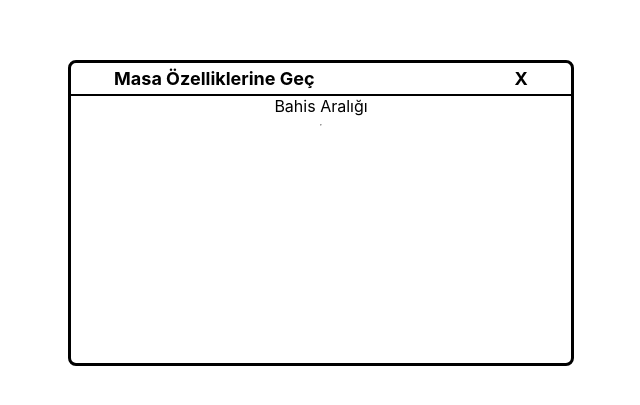
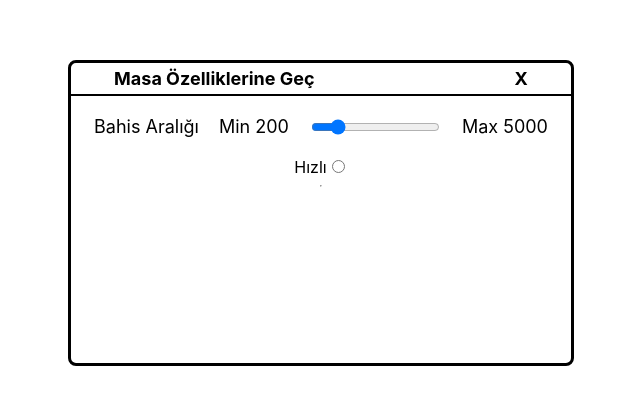
Before and after one commit to emrecan-balgun/digitoy-case, a React (Create React App) app: page / in a window 1280 px wide. Shown: the part 187-592 px from the top of the page, without its empty margins (319-959 px from the left). Built offline with nearby package versions, Linux system fonts and the light colour scheme.

Commit message:
update app.js

```diff
--- a/package.json
+++ b/package.json
@@ -8,6 +8,7 @@
     "@testing-library/user-event": "^13.5.0",
     "react": "^18.1.0",
     "react-dom": "^18.1.0",
+    "react-input-range": "^1.3.0",
     "react-scripts": "5.0.1",
     "web-vitals": "^2.1.4"
   },
--- a/src/App.js
+++ b/src/App.js
@@ -1,6 +1,11 @@
 import './App.css';
+import { useState } from 'react';
 
 function App() {
+  const [value, setValue] = useState(1000);
+  const minValue = 200;
+  const maxValue = 5000;
+
   return (
     <div className="App">
         <div className="container">
@@ -11,6 +16,15 @@ function App() {
           <hr className="hr"/>
           <div className="bahis-slider">
               <span>Bahis Aralığı</span>
+              <span className="value">Min {minValue}</span>
+              <input type="range" min={minValue} max={maxValue} value={value}/>
+              <span className="value">Max {maxValue}</span>
+          </div>
+          <div className="filters">
+              <div className="filter">
+                <span>Hızlı</span>
+                <input type="radio" name="range" />
+              </div>
           </div>
           <hr />
         </div>
--- a/src/index.css
+++ b/src/index.css
@@ -46,3 +46,13 @@ code {
   border: none;
   margin: 0;
 }
+
+.bahis-slider {
+  padding: 20px;
+  display: flex;
+  flex-direction: row;
+  justify-content: center;
+  align-items: center;
+  gap: 20px;
+  font-size: 18px;
+}
```
Also changed, not shown: 1 other file (tests, documents, lock files or other folders).
